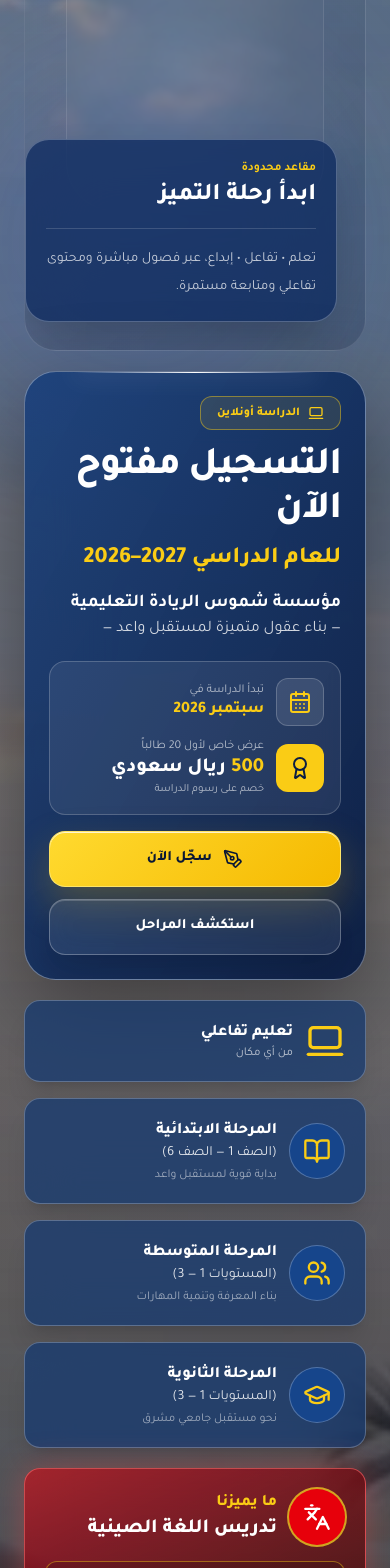
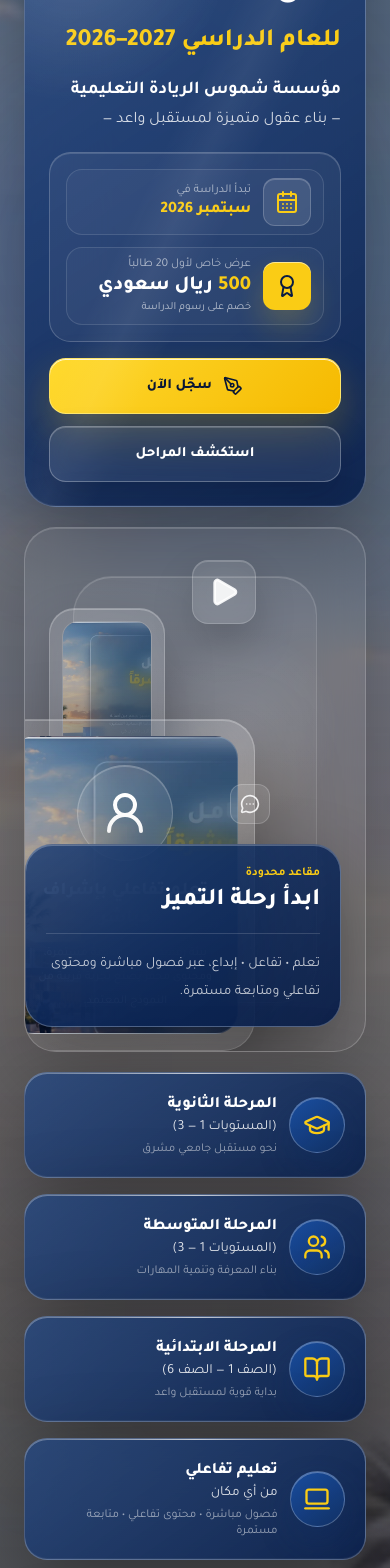
Before and after one commit to musu-deep/shomoos-al-riyada-educational, a React (Vite) app: page / in a window 390 px wide. Shown: the part 432-2000 px from the top of the page. Built offline with nearby package versions, Linux system fonts and the light colour scheme.

Commit message:
Refactor HeroSection component layout and styles
Refactor HeroSection component for improved structure and styling. Added new icons and adjusted layout for better responsiveness.

```diff
--- a/src/components/HeroSection.tsx
+++ b/src/components/HeroSection.tsx
@@ -5,11 +5,14 @@ import {
   GraduationCap,
   Languages,
   Laptop2,
+  MessageCircleMore,
   PenTool,
   Phone,
+  Play,
   Sparkles,
   Tag,
   Users,
+  UserRound,
 } from 'lucide-react';
 import { motion } from 'motion/react';
 import type { AcademicStageId } from '../types';
@@ -20,9 +23,27 @@ interface HeroSectionProps {
 }
 
 const stages = [
-  { id: 'primary' as AcademicStageId, title: 'المرحلة الابتدائية', value: 'الصف 1 — الصف 6', note: 'بداية قوية لمستقبل واعد', icon: BookOpen },
-  { id: 'intermediate' as AcademicStageId, title: 'المرحلة المتوسطة', value: 'المستويات 1 — 3', note: 'بناء المعرفة وتنمية المهارات', icon: Users },
-  { id: 'secondary' as AcademicStageId, title: 'المرحلة الثانوية', value: 'المستويات 1 — 3', note: 'نحو مستقبل جامعي مشرق', icon: GraduationCap },
+  {
+    id: 'secondary' as AcademicStageId,
+    title: 'المرحلة الثانوية',
+    value: 'المستويات 1 — 3',
+    note: 'نحو مستقبل جامعي مشرق',
+    icon: GraduationCap,
+  },
+  {
+    id: 'intermediate' as AcademicStageId,
+    title: 'المرحلة المتوسطة',
+    value: 'المستويات 1 — 3',
+    note: 'بناء المعرفة وتنمية المهارات',
+    icon: Users,
+  },
+  {
+    id: 'primary' as AcademicStageId,
+    title: 'المرحلة الابتدائية',
+    value: 'الصف 1 — الصف 6',
+    note: 'بداية قوية لمستقبل واعد',
+    icon: BookOpen,
+  },
 ];
 
 const features = [
@@ -35,134 +56,269 @@ const features = [
   { label: 'أساس قوي في الإنجليزية', icon: Languages },
 ];
 
+const glassCard =
+  'relative overflow-hidden border border-white/25 bg-[linear-gradient(145deg,rgba(33,71,133,.74),rgba(10,33,78,.92))] shadow-[0_28px_85px_rgba(0,0,0,.38),inset_0_1px_0_rgba(255,255,255,.30),inset_0_-1px_0_rgba(255,255,255,.06)] backdrop-blur-2xl';
+
 export default function HeroSection({ onOpenPlanner }: HeroSectionProps) {
   return (
-    <section className="hero-cinematic-fullbleed !min-h-[830px]" aria-labelledby="hero-title">
+    <section className="hero-cinematic-fullbleed !min-h-[840px]" aria-labelledby="hero-title">
       <div className="hero-scene" aria-hidden="true" />
       <div className="hero-curtain" aria-hidden="true" />
       <div className="hero-bottom-shade" aria-hidden="true" />
       <div className="hero-ambient hero-ambient-one" aria-hidden="true" />
       <div className="hero-ambient hero-ambient-two" aria-hidden="true" />
 
-      <div className="mx-auto w-[min(1500px,calc(100%-2rem))] px-2 pb-6 pt-8 md:px-5 md:pt-10">
-        <div dir="ltr" className="grid items-stretch gap-5 xl:grid-cols-[0.88fr_1.12fr]">
+      <div className="mx-auto w-[min(1520px,calc(100%-2rem))] px-2 pb-6 pt-8 md:px-5 md:pt-10">
+        <div
+          className="grid items-stretch gap-5 xl:grid-cols-[minmax(420px,.94fr)_minmax(0,1.06fr)]"
+          style={{ direction: 'ltr' }}
+        >
           <motion.div
-            dir="rtl"
-            initial={{ opacity: 0, x: -32 }}
+            initial={{ opacity: 0, x: -28 }}
             animate={{ opacity: 1, x: 0 }}
-            transition={{ duration: 0.7 }}
-            className="relative order-2 overflow-hidden rounded-[2rem] border border-white/35 bg-gradient-to-br from-[#183f7b]/88 to-[#071b43]/92 p-6 shadow-[0_30px_90px_rgba(0,0,0,.4)] backdrop-blur-2xl md:p-8 xl:order-1"
+            transition={{ duration: 0.68 }}
+            style={{ direction: 'rtl' }}
+            className={`${glassCard} rounded-[2rem] p-6 text-right md:p-8`}
           >
-            <div className="absolute inset-x-12 top-0 h-px bg-gradient-to-r from-transparent via-white to-transparent shadow-[0_0_24px_white]" />
+            <div className="absolute inset-x-10 top-0 h-px bg-gradient-to-r from-transparent via-white/90 to-transparent shadow-[0_0_24px_rgba(255,255,255,.9)]" />
+            <div className="pointer-events-none absolute inset-0 bg-[radial-gradient(circle_at_14%_14%,rgba(255,255,255,.16),transparent_25%),linear-gradient(115deg,transparent_0_43%,rgba(255,255,255,.06)_50%,transparent_58%)]" />
 
-            <div className="mb-4 flex flex-wrap gap-2">
-              <span className="inline-flex items-center gap-2 rounded-xl border border-brand-gold/45 bg-brand-gold/10 px-4 py-2 text-xs font-extrabold text-brand-gold">
+            <div className="mb-4 flex flex-wrap items-center justify-between gap-2">
+              <span className="inline-flex items-center gap-2 rounded-xl border border-brand-gold/45 bg-brand-gold/10 px-4 py-2 text-xs font-extrabold text-brand-gold shadow-[inset_0_1px_0_rgba(255,255,255,.15)]">
                 <Laptop2 className="h-4 w-4" /> الدراسة أونلاين
               </span>
             </div>
 
-            <h2 id="hero-title" className="text-[clamp(2.45rem,4vw,4.35rem)] font-extrabold leading-[1.12] tracking-tight text-white">
+            <h2
+              id="hero-title"
+              className="text-[clamp(2.5rem,4.15vw,4.55rem)] font-extrabold leading-[1.06] tracking-tight text-white"
+            >
               التسجيل مفتوح الآن
             </h2>
-            <h3 className="mt-2 text-[clamp(1.45rem,2.5vw,2.55rem)] font-extrabold text-brand-gold">
-              للعام الدراسي <bdi dir="ltr">2026–2027</bdi>
+            <h3 className="mt-3 text-[clamp(1.55rem,2.7vw,2.85rem)] font-extrabold text-brand-gold">
+              للعام الدراسي <span dir="ltr">2026–2027</span>
             </h3>
-            <p className="mt-3 text-lg font-bold text-white">مؤسسة شموس الريادة التعليمية</p>
-            <p className="text-base text-white/80">— بناء عقول متميزة لمستقبل واعد —</p>
+            <p className="mt-4 text-lg font-bold text-white">مؤسسة شموس الريادة التعليمية</p>
+            <p className="mt-1 text-base text-white/80">— بناء عقول متميزة لمستقبل واعد —</p>
 
-            <div className="mt-5 grid gap-3 rounded-2xl border border-white/20 bg-white/[0.07] p-4 sm:grid-cols-2">
-              <div className="flex items-center gap-3">
-                <div className="grid h-12 w-12 place-items-center rounded-xl border border-white/20 bg-white/10">
+            <div className="mt-5 grid gap-3 rounded-[1.35rem] border border-white/20 bg-white/[0.05] p-4 shadow-[inset_0_1px_0_rgba(255,255,255,.15)] sm:grid-cols-2">
+              <div className="flex items-center gap-3 rounded-2xl border border-white/12 bg-white/[0.03] px-3 py-2">
+                <div className="grid h-12 w-12 place-items-center rounded-xl border border-white/20 bg-white/10 shadow-[inset_0_1px_0_rgba(255,255,255,.2)]">
                   <CalendarDays className="h-6 w-6 text-brand-gold" />
                 </div>
                 <div>
-                  <p className="text-xs text-white/65">تبدأ الدراسة في</p>
+                  <p className="text-xs text-white/60">تبدأ الدراسة في</p>
                   <p className="font-extrabold text-brand-gold">سبتمبر 2026</p>
                 </div>
               </div>
-              <div className="flex items-center gap-3 sm:border-r sm:border-white/15 sm:pr-4">
-                <div className="grid h-12 w-12 place-items-center rounded-xl bg-brand-gold text-[#0a1c43]">
+
+              <div className="flex items-center gap-3 rounded-2xl border border-white/12 bg-white/[0.03] px-3 py-2 sm:border-r sm:border-white/15 sm:pr-4">
+                <div className="grid h-12 w-12 place-items-center rounded-xl bg-brand-gold text-[#0a1c43] shadow-[0_16px_30px_rgba(250,204,21,.2),inset_0_1px_0_rgba(255,255,255,.55)]">
                   <Award className="h-6 w-6" />
                 </div>
                 <div>
-                  <p className="text-xs text-white/65">عرض خاص لأول 20 طالباً</p>
-                  <p className="text-xl font-extrabold text-white"><span className="text-brand-gold">500</span> ريال سعودي</p>
+                  <p className="text-xs text-white/60">عرض خاص لأول 20 طالباً</p>
+                  <p className="text-xl font-extrabold text-white">
+                    <span className="text-brand-gold">500</span> ريال سعودي
+                  </p>
                   <p className="text-[11px] text-white/65">خصم على رسوم الدراسة</p>
                 </div>
               </div>
             </div>
 
             <div className="mt-4 grid gap-3 sm:grid-cols-2">
-              <button onClick={() => onOpenPlanner('primary')} className="hero-primary-action !min-h-14">
+              <button
+                onClick={() => onOpenPlanner('primary')}
+                className="hero-primary-action !min-h-14 !rounded-[1.05rem]"
+              >
                 <PenTool className="h-5 w-5" /> سجّل الآن
               </button>
-              <button onClick={() => onOpenPlanner('primary')} className="hero-secondary-action !min-h-14">
+              <button
+                onClick={() => onOpenPlanner('primary')}
+                className="hero-secondary-action !min-h-14 !rounded-[1.05rem]"
+              >
                 استكشف المراحل
               </button>
             </div>
           </motion.div>
 
           <motion.div
-            dir="rtl"
-            initial={{ opacity: 0, scale: 0.98 }}
-            animate={{ opacity: 1, scale: 1 }}
-            transition={{ delay: 0.12, duration: 0.72 }}
-            className="relative order-1 min-h-[500px] overflow-hidden rounded-[2rem] border border-white/10 bg-[linear-gradient(135deg,rgba(255,255,255,.035),rgba(4,20,52,.18))] xl:order-2"
+            initial={{ opacity: 0, scale: 0.985, x: 24 }}
+            animate={{ opacity: 1, scale: 1, x: 0 }}
+            transition={{ delay: 0.1, duration: 0.72 }}
+            style={{ direction: 'rtl' }}
+            className="relative min-h-[525px] overflow-hidden rounded-[2rem] border border-white/18 bg-white/[0.035] shadow-[0_28px_85px_rgba(0,0,0,.24),inset_0_1px_0_rgba(255,255,255,.15)] backdrop-blur-xl"
           >
-            <div className="absolute inset-0 bg-[radial-gradient(circle_at_46%_42%,rgba(255,255,255,.09),transparent_34%)]" />
-            <div className="absolute inset-x-[12%] top-[14%] h-[58%] rounded-[3rem] border border-white/10 bg-white/[0.025] shadow-[inset_0_1px_0_rgba(255,255,255,.12)] backdrop-blur-[2px]" />
-            <div className="absolute bottom-7 right-7 max-w-sm rounded-3xl border border-white/25 bg-[#0a285d]/72 p-5 shadow-2xl backdrop-blur-2xl">
+            <div className="absolute inset-0 bg-[radial-gradient(circle_at_65%_38%,rgba(255,255,255,.11),transparent_24%),radial-gradient(circle_at_18%_75%,rgba(250,204,21,.08),transparent_18%)]" />
+            <div className="absolute inset-12 rounded-[2.4rem] border border-white/12 bg-[linear-gradient(180deg,rgba(255,255,255,.06),rgba(255,255,255,.02))] shadow-[inset_0_1px_0_rgba(255,255,255,.16)]" />
+
+            <div className="absolute right-[32%] top-8 grid h-16 w-16 place-items-center rounded-2xl border border-white/18 bg-white/[0.08] backdrop-blur-xl shadow-[0_20px_40px_rgba(0,0,0,.18),inset_0_1px_0_rgba(255,255,255,.18)]">
+              <Play className="h-8 w-8 text-white/90" fill="currentColor" />
+            </div>
+
+            <div className="absolute left-6 top-20 w-[34%] rounded-[1.6rem] border border-white/20 bg-[linear-gradient(145deg,rgba(255,255,255,.12),rgba(255,255,255,.04))] p-3 shadow-[0_22px_50px_rgba(0,0,0,.22),inset_0_1px_0_rgba(255,255,255,.25)] backdrop-blur-2xl">
+              <div className="overflow-hidden rounded-[1rem] border border-white/12 bg-white/[0.04]">
+                <div className="h-40 bg-[linear-gradient(180deg,rgba(9,30,66,.15),rgba(9,30,66,.42)),url('/images/shomoos-campus-hero.webp')] bg-cover bg-center" />
+              </div>
+              <div className="mt-3 flex items-center justify-between text-white/85">
+                <div className="flex items-center gap-2">
+                  <UserRound className="h-4 w-4 text-brand-gold" />
+                  <span className="text-xs font-bold">تفاعل حي</span>
+                </div>
+                <div className="grid h-8 w-8 place-items-center rounded-lg bg-white/10">
+                  <Users className="h-4 w-4 text-white/90" />
+                </div>
+              </div>
+            </div>
+
+            <div className="absolute bottom-0 left-0 right-[41%] top-36 flex items-end justify-center">
+              <div className="relative w-[49%] min-w-[260px] max-w-[410px] rounded-[2rem] border border-white/20 bg-[linear-gradient(145deg,rgba(255,255,255,.13),rgba(255,255,255,.05))] p-4 shadow-[0_35px_90px_rgba(0,0,0,.32),inset_0_1px_0_rgba(255,255,255,.24)] backdrop-blur-2xl">
+                <div className="absolute -left-4 top-6 grid h-10 w-10 place-items-center rounded-xl border border-white/20 bg-white/10">
+                  <Users className="h-5 w-5 text-white/90" />
+                </div>
+                <div className="absolute -right-4 top-16 grid h-10 w-10 place-items-center rounded-xl border border-white/20 bg-white/10">
+                  <MessageCircleMore className="h-5 w-5 text-white/90" />
+                </div>
+
+                <div className="overflow-hidden rounded-[1.4rem] border border-white/15 bg-[linear-gradient(180deg,rgba(8,28,66,.18),rgba(8,28,66,.48)),url('/images/shomoos-campus-hero.webp')] bg-cover bg-center px-6 pb-5 pt-7 text-center">
+                  <div className="mx-auto mb-4 flex h-24 w-24 items-center justify-center rounded-full border border-white/20 bg-white/10 shadow-[inset_0_1px_0_rgba(255,255,255,.2)]">
+                    <UserRound className="h-12 w-12 text-white" />
+                  </div>
+                  <h3 className="text-lg font-extrabold text-white">تعلم تفاعلي بإشراف مباشر</h3>
+                  <p className="mt-2 text-xs leading-6 text-white/75">
+                    بيئة رقمية حديثة، متابعة مستمرة، ومحتوى محفّز يصنع تجربة قريبة من النموذج المعتمد.
+                  </p>
+                </div>
+              </div>
+            </div>
+
+            <div className="absolute bottom-6 right-6 max-w-sm rounded-[1.7rem] border border-white/25 bg-[linear-gradient(145deg,rgba(17,54,114,.78),rgba(7,28,71,.92))] p-5 shadow-[0_25px_70px_rgba(0,0,0,.32),inset_0_1px_0_rgba(255,255,255,.24)] backdrop-blur-2xl">
               <p className="text-xs font-bold text-brand-gold">مقاعد محدودة</p>
               <h3 className="mt-1 text-2xl font-extrabold text-white">ابدأ رحلة التميز</h3>
               <div className="my-4 h-px bg-white/15" />
-              <p className="text-sm leading-7 text-white/75">تعلم • تفاعل • إبداع، عبر فصول مباشرة ومحتوى تفاعلي ومتابعة مستمرة.</p>
+              <p className="text-sm leading-7 text-white/76">
+                تعلم • تفاعل • إبداع، عبر فصول مباشرة ومحتوى تفاعلي ومتابعة مستمرة.
+              </p>
             </div>
           </motion.div>
         </div>
 
         <div className="mt-5 grid gap-4 md:grid-cols-2 xl:grid-cols-4">
-          <article className="rounded-2xl border border-white/25 bg-[#123872]/70 p-5 shadow-xl backdrop-blur-xl">
-            <div className="flex items-center gap-3">
-              <Laptop2 className="h-10 w-10 text-brand-gold" />
-              <div><h3 className="font-extrabold text-white">تعليم تفاعلي</h3><p className="text-xs text-white/70">من أي مكان</p></div>
-            </div>
-          </article>
           {stages.map(({ id, title, value, note, icon: Icon }) => (
-            <button key={id} onClick={() => onOpenPlanner(id)} className="rounded-2xl border border-white/25 bg-[#123872]/70 p-5 text-right shadow-xl backdrop-blur-xl transition hover:-translate-y-1 hover:border-brand-gold/50">
+            <button
+              key={id}
+              onClick={() => onOpenPlanner(id)}
+              className={`${glassCard} rounded-[1.45rem] p-5 text-right transition duration-300 hover:-translate-y-1 hover:border-brand-gold/45 hover:shadow-[0_35px_95px_rgba(0,0,0,.4),inset_0_1px_0_rgba(255,255,255,.32)]`}
+            >
+              <div className="absolute inset-x-6 top-0 h-px bg-gradient-to-r from-transparent via-white/60 to-transparent" />
               <div className="flex items-center gap-3">
-                <div className="grid h-14 w-14 place-items-center rounded-full border border-white/25 bg-[#16458b]"><Icon className="h-7 w-7 text-brand-gold" /></div>
-                <div><h3 className="font-extrabold text-white">{title}</h3><p className="text-sm text-white/85">({value})</p><p className="mt-1 text-xs text-white/55">{note}</p></div>
+                <div className="grid h-14 w-14 place-items-center rounded-full border border-white/25 bg-[linear-gradient(145deg,rgba(26,79,162,.95),rgba(17,50,104,.9))] shadow-[0_15px_30px_rgba(17,50,104,.35),inset_0_1px_0_rgba(255,255,255,.28)]">
+                  <Icon className="h-7 w-7 text-brand-gold" />
+                </div>
+                <div>
+                  <h3 className="font-extrabold text-white">{title}</h3>
+                  <p className="text-sm text-white/85">({value})</p>
+                  <p className="mt-1 text-xs text-white/55">{note}</p>
+                </div>
               </div>
             </button>
           ))}
+
+          <article className={`${glassCard} rounded-[1.45rem] p-5`}>
+            <div className="absolute inset-x-6 top-0 h-px bg-gradient-to-r from-transparent via-white/60 to-transparent" />
+            <div className="flex items-center gap-3">
+              <div className="grid h-14 w-14 place-items-center rounded-full border border-white/25 bg-[linear-gradient(145deg,rgba(26,79,162,.95),rgba(17,50,104,.9))] shadow-[0_15px_30px_rgba(17,50,104,.35),inset_0_1px_0_rgba(255,255,255,.28)]">
+                <Laptop2 className="h-7 w-7 text-brand-gold" />
+              </div>
+              <div>
+                <h3 className="font-extrabold text-white">تعليم تفاعلي</h3>
+                <p className="text-sm text-white/85">من أي مكان</p>
+                <p className="mt-1 text-xs text-white/55">فصول مباشرة • محتوى تفاعلي • متابعة مستمرة</p>
+              </div>
+            </div>
+          </article>
         </div>
 
-        <div dir="ltr" className="mt-5 grid gap-4 xl:grid-cols-[1fr_320px]">
-          <div dir="rtl" className="order-2 xl:order-1">
-            <h3 className="mb-3 text-center text-2xl font-extrabold text-white">مزايا تعليمية تصنع الفرق</h3>
+        <div
+          className="mt-5 grid gap-4 xl:grid-cols-[1fr_320px]"
+          style={{ direction: 'ltr' }}
+        >
+          <div style={{ direction: 'rtl' }}>
+            <h3 className="mb-3 text-center text-2xl font-extrabold text-white">
+              مزايا تعليمية تصنع الفرق
+            </h3>
             <div className="grid gap-3 sm:grid-cols-2 lg:grid-cols-4 xl:grid-cols-7">
               {features.map(({ label, icon: Icon }) => (
-                <div key={label} className="flex min-h-[105px] flex-col items-center justify-center rounded-2xl border border-white/25 bg-[#123872]/70 p-3 text-center shadow-xl backdrop-blur-xl">
-                  <Icon className="mb-2 h-7 w-7 text-brand-gold" />
+                <div
+                  key={label}
+                  className={`${glassCard} flex min-h-[105px] flex-col items-center justify-center rounded-[1.35rem] p-3 text-center`}
+                >
+                  <div className="mb-2 grid h-11 w-11 place-items-center rounded-xl border border-white/20 bg-white/[0.07] shadow-[inset_0_1px_0_rgba(255,255,255,.18)]">
+                    <Icon className="h-6 w-6 text-brand-gold" />
+                  </div>
                   <p className="text-xs font-bold leading-5 text-white">{label}</p>
                 </div>
               ))}
             </div>
           </div>
 
-          <div dir="rtl" className="relative order-1 overflow-hidden rounded-2xl border border-red-400/65 bg-gradient-to-br from-red-600/55 to-red-950/80 p-5 shadow-[0_0_34px_rgba(239,68,68,.38)] backdrop-blur-xl xl:order-2">
+          <div
+            style={{ direction: 'rtl' }}
+            className="relative overflow-hidden rounded-[1.55rem] border border-red-400/70 bg-[linear-gradient(145deg,rgba(197,29,50,.88),rgba(109,8,23,.92))] p-5 shadow-[0_0_34px_rgba(239,68,68,.36),0_25px_70px_rgba(0,0,0,.24),inset_0_1px_0_rgba(255,255,255,.2)] backdrop-blur-xl"
+          >
+            <div className="pointer-events-none absolute inset-0 bg-[radial-gradient(circle_at_18%_14%,rgba(255,255,255,.14),transparent_24%)]" />
             <div className="flex items-center gap-3">
-              <div className="grid h-14 w-14 place-items-center rounded-full bg-red-600 ring-2 ring-yellow-300/70"><Languages className="h-7 w-7 text-white" /></div>
-              <div><p className="font-extrabold text-brand-gold">ما يميزنا</p><h3 className="text-xl font-extrabold text-white">تدريس اللغة الصينية</h3></div>
+              <div className="grid h-14 w-14 place-items-center rounded-full border border-yellow-300/80 bg-red-600 shadow-[0_15px_35px_rgba(153,27,27,.38),inset_0_1px_0_rgba(255,255,255,.22)] ring-2 ring-yellow-300/65">
+                <Languages className="h-7 w-7 text-white" />
+              </div>
+              <div>
+                <p className="font-extrabold text-brand-gold">ما يميزنا</p>
+                <h3 className="text-xl font-extrabold text-white">تدريس اللغة الصينية</h3>
+              </div>
             </div>
-            <div className="mt-4 rounded-xl border border-brand-gold/45 bg-black/15 p-3 text-center text-sm font-bold text-white">لأول مرة: أساس قوي في اللغة الصينية</div>
+            <div className="mt-4 rounded-xl border border-brand-gold/45 bg-black/15 p-3 text-center text-sm font-bold text-white shadow-[inset_0_1px_0_rgba(255,255,255,.12)]">
+              لأول مرة: أساس قوي في اللغة الصينية
+            </div>
           </div>
         </div>
 
-        <div className="mt-5 grid gap-4 rounded-2xl border border-white/25 bg-[#0c2f66]/78 p-4 shadow-2xl backdrop-blur-xl md:grid-cols-3">
-          <div className="flex items-center justify-center gap-3 md:justify-start"><Tag className="h-9 w-9 text-brand-gold" /><div><p className="text-xs text-white/60">عرض خاص</p><p className="font-extrabold text-white">خصم <span className="text-2xl text-brand-gold">500</span> ريال لأول 20 طالباً</p></div></div>
-          <div className="flex items-center justify-center gap-3 border-white/15 md:border-x"><CalendarDays className="h-9 w-9 text-brand-gold" /><div><p className="text-xs text-white/60">تبدأ الدراسة في</p><p className="text-xl font-extrabold text-brand-gold">سبتمبر 2026</p></div></div>
-          <a href="tel:0510300439" className="flex items-center justify-center gap-3 no-underline md:justify-end"><Phone className="h-9 w-9 text-brand-gold" /><div><p className="text-xs text-white/60">للتواصل والاستفسار</p><p dir="ltr" className="text-2xl font-extrabold text-white">0510300439</p></div></a>
+        <div className="mt-5 grid gap-4 rounded-[1.6rem] border border-white/25 bg-[linear-gradient(145deg,rgba(18,56,114,.82),rgba(9,32,74,.94))] p-4 shadow-[0_28px_85px_rgba(0,0,0,.38),inset_0_1px_0_rgba(255,255,255,.18)] backdrop-blur-xl md:grid-cols-3">
+          <div className="flex items-center justify-center gap-3 md:justify-start">
+            <div className="grid h-14 w-14 place-items-center rounded-2xl border border-white/20 bg-white/[0.07] shadow-[inset_0_1px_0_rgba(255,255,255,.18)]">
+              <Tag className="h-8 w-8 text-brand-gold" />
+            </div>
+            <div>
+              <p className="text-xs text-white/60">عرض خاص</p>
+              <p className="font-extrabold text-white">
+                خصم <span className="text-2xl text-brand-gold">500</span> ريال لأول 20 طالباً
+              </p>
+            </div>
+          </div>
+
+          <div className="flex items-center justify-center gap-3 border-white/15 md:border-x">
+            <div className="grid h-14 w-14 place-items-center rounded-2xl border border-white/20 bg-white/[0.07] shadow-[inset_0_1px_0_rgba(255,255,255,.18)]">
+              <CalendarDays className="h-8 w-8 text-brand-gold" />
+            </div>
+            <div>
+              <p className="text-xs text-white/60">تبدأ الدراسة في</p>
+              <p className="text-xl font-extrabold text-brand-gold">سبتمبر 2026</p>
+            </div>
+          </div>
+
+          <a
+            href="tel:0510300439"
+            className="flex items-center justify-center gap-3 no-underline md:justify-end"
+          >
+            <div className="grid h-14 w-14 place-items-center rounded-2xl border border-white/20 bg-white/[0.07] shadow-[inset_0_1px_0_rgba(255,255,255,.18)]">
+              <Phone className="h-8 w-8 text-brand-gold" />
+            </div>
+            <div>
+              <p className="text-xs text-white/60">للتواصل والاستفسار</p>
+              <p dir="ltr" className="text-2xl font-extrabold text-white">
+                0510300439
+              </p>
+            </div>
+          </a>
         </div>
       </div>
     </section>
```
